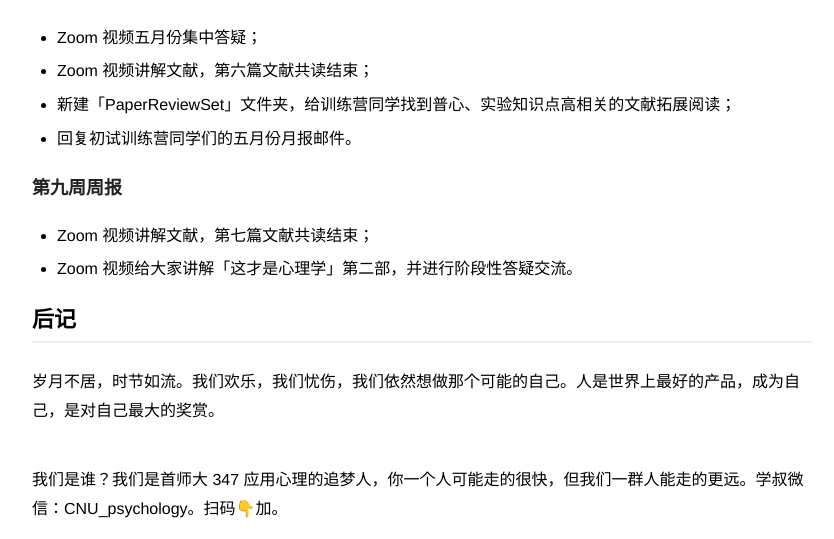
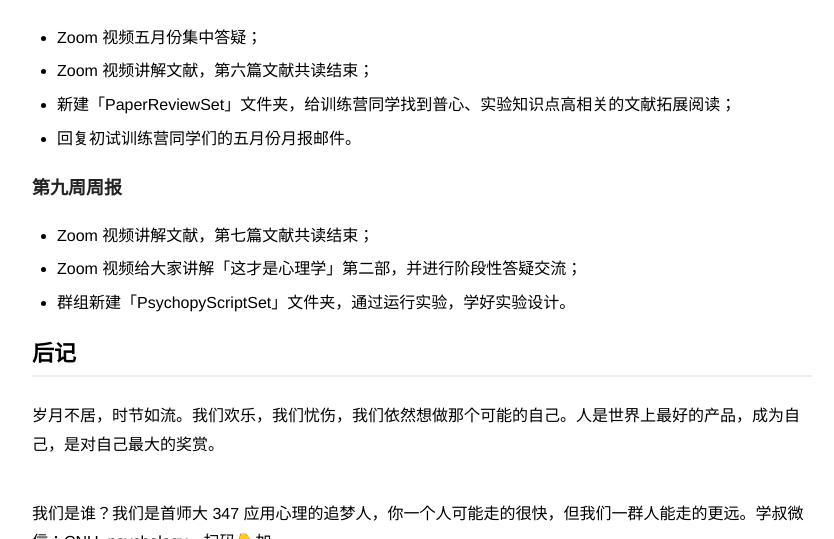
Before and after one commit to zapp926/cnu.github.io, a Jekyll site: the page built from _posts/2020-03-29-CampSchedule.md, in a window 1280 px wide and 900 px high, scrolled down 2123 px, cut to the strip 0-539 px from the top of the window. Shown: the whole strip, without its empty margins (218-1052 px from the left). Built offline with Jekyll 4.4.1, drawn with Linux system fonts in a browser that asks for light colours.

Commit message:
Update 2020-03-29-CampSchedule.md

```diff
--- a/_posts/2020-03-29-CampSchedule.md
+++ b/_posts/2020-03-29-CampSchedule.md
@@ -61,7 +61,8 @@ description: 人是世界上最好的产品，成为自己，是最大的奖赏
 
 ### 第九周周报
 - Zoom 视频讲解文献，第七篇文献共读结束；
-- Zoom 视频给大家讲解「这才是心理学」第二部，并进行阶段性答疑交流。
+- Zoom 视频给大家讲解「这才是心理学」第二部，并进行阶段性答疑交流；
+- 群组新建「PsychopyScriptSet」文件夹，通过运行实验，学好实验设计。
 
 ## 后记
 
```
